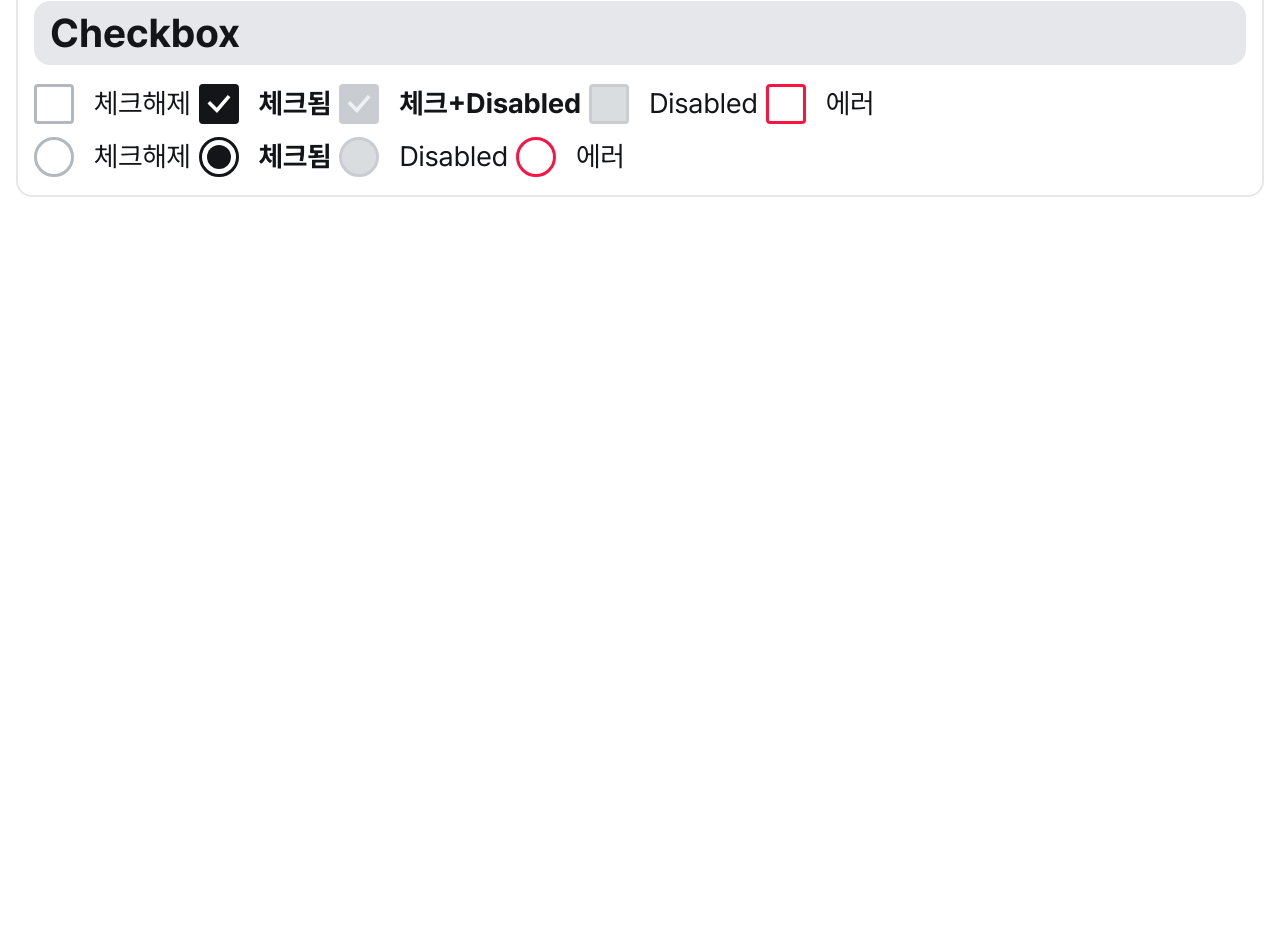
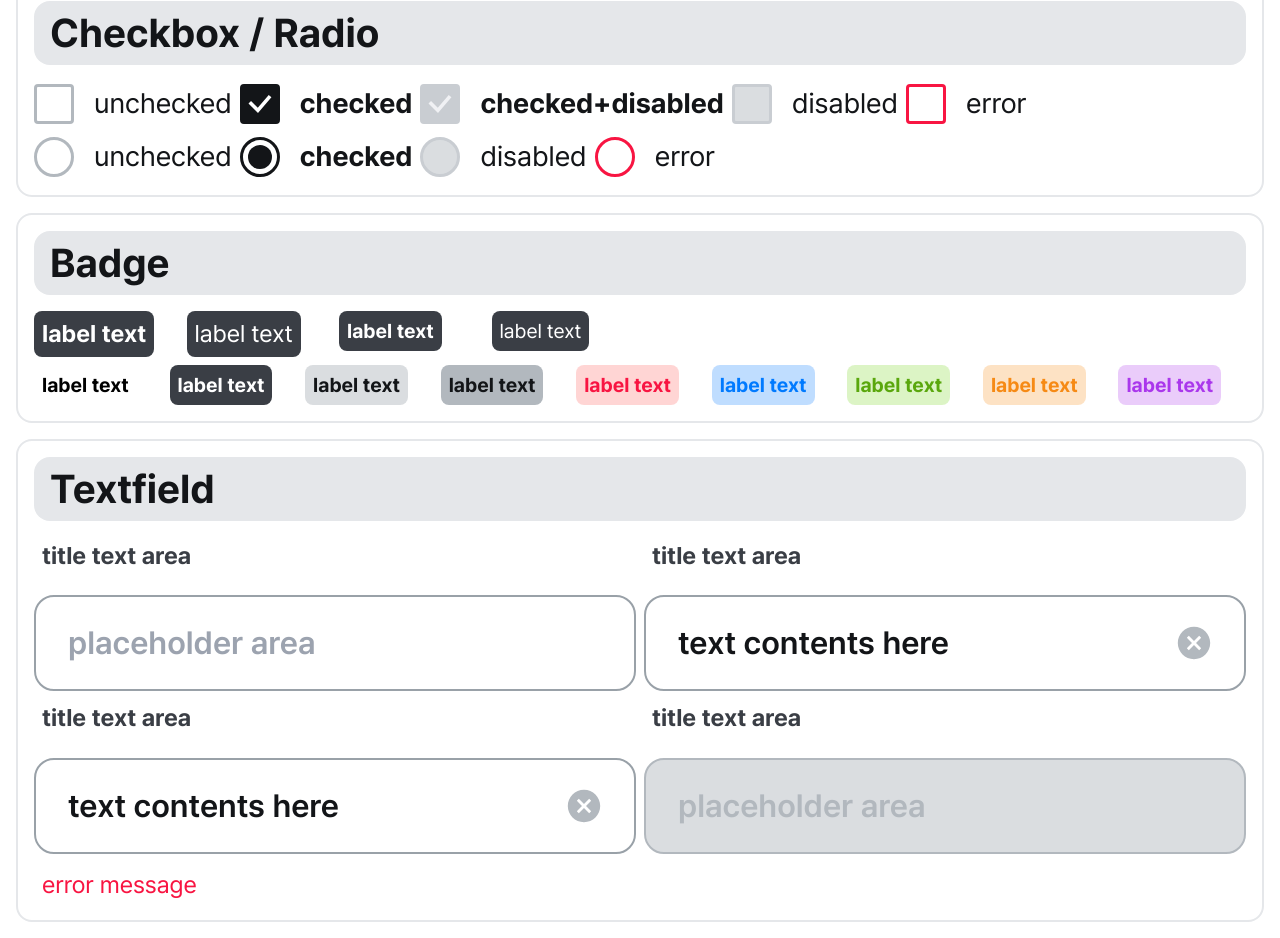
Before and after one commit to yumlog/starter, a Next.js app: page /sample in a window 1280 px wide. Shown: the part 3615-4553 px from the top of the page. Before the commit the page ends 3828 px from the top, so only its background shows below. Built offline with nearby package versions, Linux system fonts and the light colour scheme; a web font is replaced by a local one.

Commit message:
뱃지, 텍스트필드 컴포넌트 추가

```diff
--- a/src/app/sample/page.tsx
+++ b/src/app/sample/page.tsx
@@ -15,6 +15,8 @@ import Button from "@/components/Button/Button";
 import Dropdown from "@/components/Dropdown/Dropdown";
 import Checkbox from "@/components/Checkbox/Checkbox";
 import Radio from "@/components/Radio/Radio";
+import Badge from "@/components/Badge/Badge";
+import Textfield from "@/components/Textfield/Textfield";
 import MoistureIcon from "/public/images/icon-72-moisture.svg";
 import PoresizeIcon from "/public/images/icon-72-poresize.svg";
 import ElasticityIcon from "/public/images/icon-72-elasticity.svg";
@@ -407,28 +409,81 @@ export default function Home() {
         </div>
       </div>
 
-      {/* 체크박스 */}
+      {/* 체크박스 / 라디오 */}
       <div className="border-2 border-gray-15 rounded-lg p-4">
         <h1 className="text-h3 font-bold gray-100 bg-gray-15 rounded-lg px-4 mb-4">
-          Checkbox
+          Checkbox / Radio
         </h1>
         <div className="flex flex-col gap-y-2">
           <div className="flex items-center gap-x-2">
-            <Checkbox label="체크해제" />
-            <Checkbox label="체크됨" checked />
-            <Checkbox label="체크+Disabled" checked disabled />
-            <Checkbox label="Disabled" disabled />
-            <Checkbox label="에러" error />
+            <Checkbox label="unchecked" />
+            <Checkbox label="checked" checked />
+            <Checkbox label="checked+disabled" checked disabled />
+            <Checkbox label="disabled" disabled />
+            <Checkbox label="error" error />
           </div>
           <Radio
             name="example"
             wrapClass="flex items-center gap-x-2"
             options={[
-              { label: "체크해제", value: "1" },
-              { label: "체크됨", value: "2", checked: true },
-              { label: "Disabled", value: "3", disabled: true },
-              { label: "에러", value: "4", error: true },
+              { label: "unchecked", value: "1" },
+              { label: "checked", value: "2", checked: true },
+              { label: "disabled", value: "3", disabled: true },
+              { label: "error", value: "4", error: true },
             ]}
+          />
+        </div>
+      </div>
+
+      {/* 뱃지 */}
+      <div className="border-2 border-gray-15 rounded-lg p-4">
+        <h1 className="text-h3 font-bold gray-100 bg-gray-15 rounded-lg px-4 mb-4">
+          Badge
+        </h1>
+        <div className="flex flex-col gap-y-2">
+          <div className="grid grid-cols-8 gap-x-2">
+            <Badge label="label text" color="dark" size="md" bold />
+            <Badge label="label text" color="dark" size="md" />
+            <Badge label="label text" color="dark" size="sm" bold />
+            <Badge label="label text" color="dark" size="sm" />
+          </div>
+          <div className="grid grid-cols-9 gap-x-2">
+            <Badge label="label text" color="white" size="sm" bold />
+            <Badge label="label text" color="dark" size="sm" bold />
+            <Badge label="label text" color="light" size="sm" bold />
+            <Badge label="label text" color="gray" size="sm" bold />
+            <Badge label="label text" color="red" size="sm" bold />
+            <Badge label="label text" color="blue" size="sm" bold />
+            <Badge label="label text" color="green" size="sm" bold />
+            <Badge label="label text" color="orange" size="sm" bold />
+            <Badge label="label text" color="purple" size="sm" bold />
+          </div>
+        </div>
+      </div>
+
+      {/* 텍스트필드 */}
+      <div className="border-2 border-gray-15 rounded-lg p-4">
+        <h1 className="text-h3 font-bold gray-100 bg-gray-15 rounded-lg px-4 mb-4">
+          Textfield
+        </h1>
+        <div className="grid grid-cols-2 gap-2">
+          <Textfield label="title text area" placeholder="placeholder area" />
+          <Textfield
+            label="title text area"
+            placeholder="placeholder area"
+            value="text contents here"
+          />
+          <Textfield
+            label="title text area"
+            placeholder="placeholder area"
+            value="text contents here"
+            error
+            errorMessage="error message"
+          />
+          <Textfield
+            label="title text area"
+            placeholder="placeholder area"
+            disabled
           />
         </div>
       </div>
--- /dev/null
+++ b/src/components/Badge/Badge.module.scss
@@ -0,0 +1,62 @@
+.badge {
+  display: inline-flex;
+  align-items: center;
+  width: fit-content;
+  padding: 0 8px;
+  font-weight: 400;
+  border-radius: var(--rounded-sm);
+}
+
+.color {
+  &-white {
+    color: var(--black);
+    background-color: var(--white);
+  }
+  &-dark {
+    color: var(--white);
+    background-color: var(--gray-80);
+  }
+  &-light {
+    color: var(--gray-100);
+    background-color: var(--gray-20);
+  }
+  &-gray {
+    color: var(--gray-100);
+    background-color: var(--gray-40);
+  }
+  &-red {
+    color: var(--system-red);
+    background-color: rgba(#ff5753, 0.25);
+  }
+  &-blue {
+    color: var(--system-blue);
+    background-color: rgba(#007aff, 0.25);
+  }
+  &-green {
+    color: var(--green-80);
+    background-color: rgba(#74d118, 0.25);
+  }
+  &-orange {
+    color: var(--system-orange);
+    background-color: rgba(#f68a15, 0.25);
+  }
+  &-purple {
+    color: var(--system-purple);
+    background-color: rgba(#aa37ec, 0.25);
+  }
+}
+
+.size {
+  &-md {
+    height: 46px;
+    font-size: var(--body4);
+  }
+  &-sm {
+    height: 40px;
+    font-size: var(--caption);
+  }
+}
+
+.bold {
+  font-weight: 700;
+}
--- /dev/null
+++ b/src/components/Badge/Badge.tsx
@@ -0,0 +1,38 @@
+"use client";
+
+import styles from "./Badge.module.scss";
+import classNames from "classnames/bind";
+const cx = classNames.bind(styles);
+
+interface BadgeProps {
+  label: React.ReactNode;
+  color?:
+    | "white"
+    | "dark"
+    | "light"
+    | "gray"
+    | "red"
+    | "blue"
+    | "green"
+    | "orange"
+    | "purple";
+  size?: "md" | "sm";
+  bold?: boolean;
+}
+
+export default function Badge({
+  label,
+  color = "white",
+  size = "sm",
+  bold = false,
+}: BadgeProps) {
+  const colorClass = color ? `color-${color}` : "";
+  const sizeClass = size ? `size-${size}` : "";
+  const boldClass = bold ? `${cx("bold")}` : "";
+
+  return (
+    <div className={cx("badge", colorClass, sizeClass, boldClass)}>
+      <span>{label}</span>
+    </div>
+  );
+}
--- a/src/components/Button/Button.tsx
+++ b/src/components/Button/Button.tsx
@@ -55,14 +55,14 @@ export default function Button({
       {suffix && <>{suffix}</>}
       {type === "more" && (
         <RightIcon
-          className={`
+          className={`aspect-square
             ${
               size === "lg"
-                ? "w-9 aspect-square"
+                ? "w-9"
                 : size === "md"
-                ? "w-8 aspect-square"
+                ? "w-8"
                 : size === "sm"
-                ? "w-6 aspect-square"
+                ? "w-6"
                 : ""
             }
           `}
--- /dev/null
+++ b/src/components/Textfield/Textfield.module.scss
@@ -0,0 +1,81 @@
+.textfield {
+  display: flex;
+  flex-direction: column;
+}
+
+.label {
+  display: block;
+  font-size: var(--body4);
+  font-weight: 700;
+  color: var(--gray-80);
+  padding-left: 8px;
+  margin-bottom: 20px;
+}
+
+.input {
+  display: flex;
+  align-items: center;
+  gap: 40px;
+  height: 96px;
+  border: 2px solid var(--gray-50);
+  border-radius: var(--rounded-xl);
+  background-color: var(--white);
+  padding: 0 32px;
+
+  &:has(input:active) {
+    border-color: var(--gray-80);
+    background-color: var(--gray-20);
+  }
+
+  &:has(input:focus) {
+    border-color: var(--gray-80);
+  }
+
+  &:has(input:disabled) {
+    border-color: var(--gray-40);
+    background-color: var(--gray-20);
+  }
+
+  input {
+    width: 100%;
+    height: 100%;
+    font-size: var(--body2);
+    font-weight: 600;
+    color: var(--gray-100);
+    caret-color: var(--green-skin);
+    background-color: var(--transparent);
+    &:placeholder {
+      color: var(--gray-50);
+    }
+    &:focus {
+      outline: 0;
+    }
+    &:disabled {
+      color: var(--gray-40);
+      &::placeholder {
+        color: var(--gray-40);
+      }
+    }
+  }
+
+  button {
+    position: relative;
+    &:after {
+      content: "";
+      position: absolute;
+      top: 50%;
+      left: 50%;
+      transform: translate(-50%, -50%);
+      width: 200%;
+      height: 200%;
+    }
+  }
+}
+
+.error {
+  font-size: var(--body4);
+  font-weight: 400;
+  color: var(--system-red);
+  padding-left: 8px;
+  margin-top: 12px;
+}
--- /dev/null
+++ b/src/components/Textfield/Textfield.tsx
@@ -0,0 +1,48 @@
+"use client";
+
+import { useState } from "react";
+import SubstractIcon from "/public/images/icon-36-substract.svg";
+import styles from "./Textfield.module.scss";
+import classNames from "classnames/bind";
+const cx = classNames.bind(styles);
+
+interface TextfieldProps {
+  label?: string;
+  placeholder?: string;
+  value?: string;
+  disabled?: boolean;
+  error?: boolean;
+  errorMessage?: string;
+}
+
+export default function Textfield({
+  label,
+  placeholder,
+  value: propValue,
+  disabled = false,
+  error = false,
+  errorMessage,
+}: TextfieldProps) {
+  const [value, setValue] = useState(propValue ?? "");
+
+  return (
+    <div className={cx("textfield")}>
+      {label && <label className={cx("label")}>{label}</label>}
+      <div className={cx("input")}>
+        <input
+          type="text"
+          placeholder={placeholder}
+          value={value}
+          disabled={disabled}
+          onChange={(e) => setValue(e.target.value)}
+        />
+        {value && (
+          <button onClick={() => setValue("")}>
+            <SubstractIcon />
+          </button>
+        )}
+      </div>
+      {error && <p className={cx("error")}>{errorMessage}</p>}
+    </div>
+  );
+}
--- a/src/styles/tailwind.css
+++ b/src/styles/tailwind.css
@@ -32,6 +32,7 @@
   --system-red: #f81542;
   --system-orange: #f68a15;
   --system-yellow: #f9db53;
+  --system-purple: #aa37ec;
   --dim-black-3: rgba(0, 0, 0, 0.03);
   --dim-black-5: rgba(0, 0, 0, 0.05);
   --dim-black-16: rgba(0, 0, 0, 0.16);
--- a/tailwind.config.ts
+++ b/tailwind.config.ts
@@ -40,6 +40,7 @@ const config: Config = {
         red: "var(--system-red)",
         orange: "var(--system-orange)",
         yellow: "var(--system-yellow)",
+        purple: "var(--system-purple)",
       },
       "dim-black": {
         3: "var(--dim-black-3)",
```
Also changed, not shown: public/images/icon-36-substract.svg (added).
